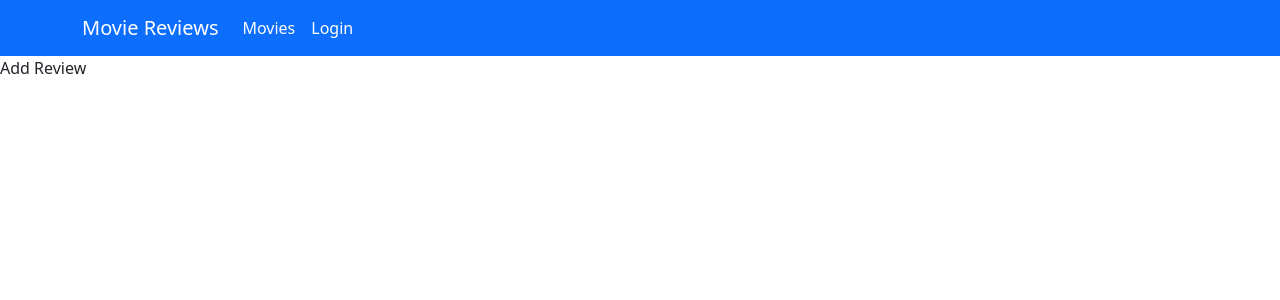
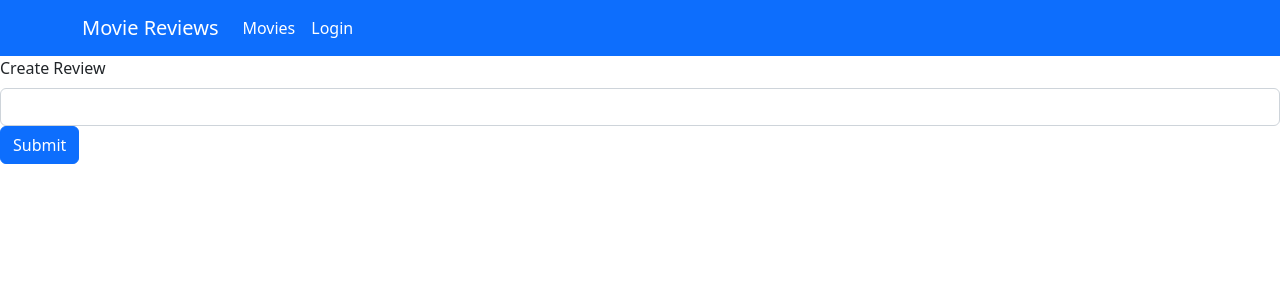
Before and after one commit to ChrisABrown/ChrisABrown.github.io, a React (Create React App) app in the folder movie_reviews/frontend/: page /movies/1/review in a window 1280 px wide. Shown: the top 300 px of the page. Built offline with nearby package versions, Linux system fonts and the light colour scheme.

Commit message:
rendered ui for add review

```diff
--- a/movie_reviews/frontend/src/App.js
+++ b/movie_reviews/frontend/src/App.js
@@ -4,7 +4,7 @@
 import { Movie } from "./components/Movies";
 import { MoviesList } from "./components/MoviesList";
 import { Login } from "./components/Login";
-import AddReview from "./components/AddReview";
+import { AddReview } from "./components/AddReview";
 import Container from "react-bootstrap/Container";
 import Nav from "react-bootstrap/Nav";
 import Navbar from "react-bootstrap/Navbar";
--- a/movie_reviews/frontend/src/components/AddReview.js
+++ b/movie_reviews/frontend/src/components/AddReview.js
@@ -1,6 +1,58 @@
 import React, { useState } from "react";
 import MovieDataService from "../services/movie";
+import { Link } from "react-router-dom";
+import { Form, Button } from "react-bootstrap";
 
-export default function AddReview() {
-  return <div className="App">Add Review</div>;
-}
+export const AddReview = (props) => {
+  let editing = false;
+  let initialReviewState = "";
+
+  const [review, setReview] = useState(initialReviewState);
+  const [submitted, setSubmitted] = useState(false);
+
+  const onChangeReview = (e) => {
+    const review = e.target.value;
+    setReview(review);
+  };
+
+  const saveReview = () => {
+    var data = {
+      review: review,
+      name: props.user.name,
+      user_id: props.user.id,
+      movie_id: props.match.params.id,
+    };
+    MovieDataService.createReview(data)
+      .then((response) => {
+        setSubmitted(true);
+      })
+      .catch((e) => {
+        console.log(e);
+      });
+  };
+  return (
+    <div>
+      {submitted ? (
+        <div>
+          <h4>Review submitted successfully</h4>
+          <Link to={"/movies/" + props.match.params.id}>Back to Movie</Link>
+        </div>
+      ) : (
+        <Form>
+          <Form.Group>
+            <Form.Label>{editing ? "Edit" : "Create"} Review</Form.Label>
+            <Form.Control
+              type="text"
+              required
+              value={review}
+              onChange={onChangeReview}
+            />
+          </Form.Group>
+          <Button variant="primary" onClick={saveReview}>
+            Submit
+          </Button>
+        </Form>
+      )}
+    </div>
+  );
+};
```
